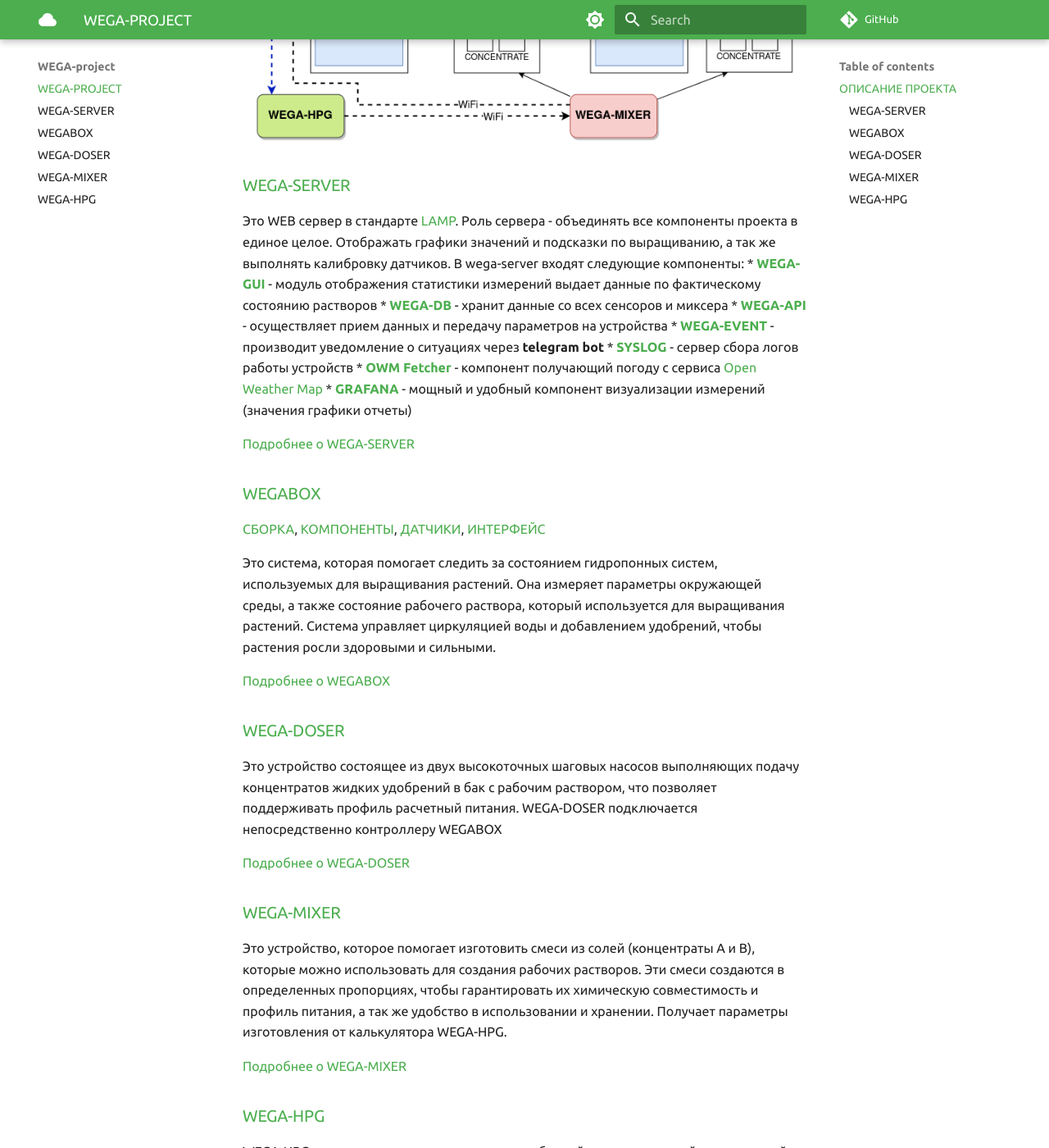
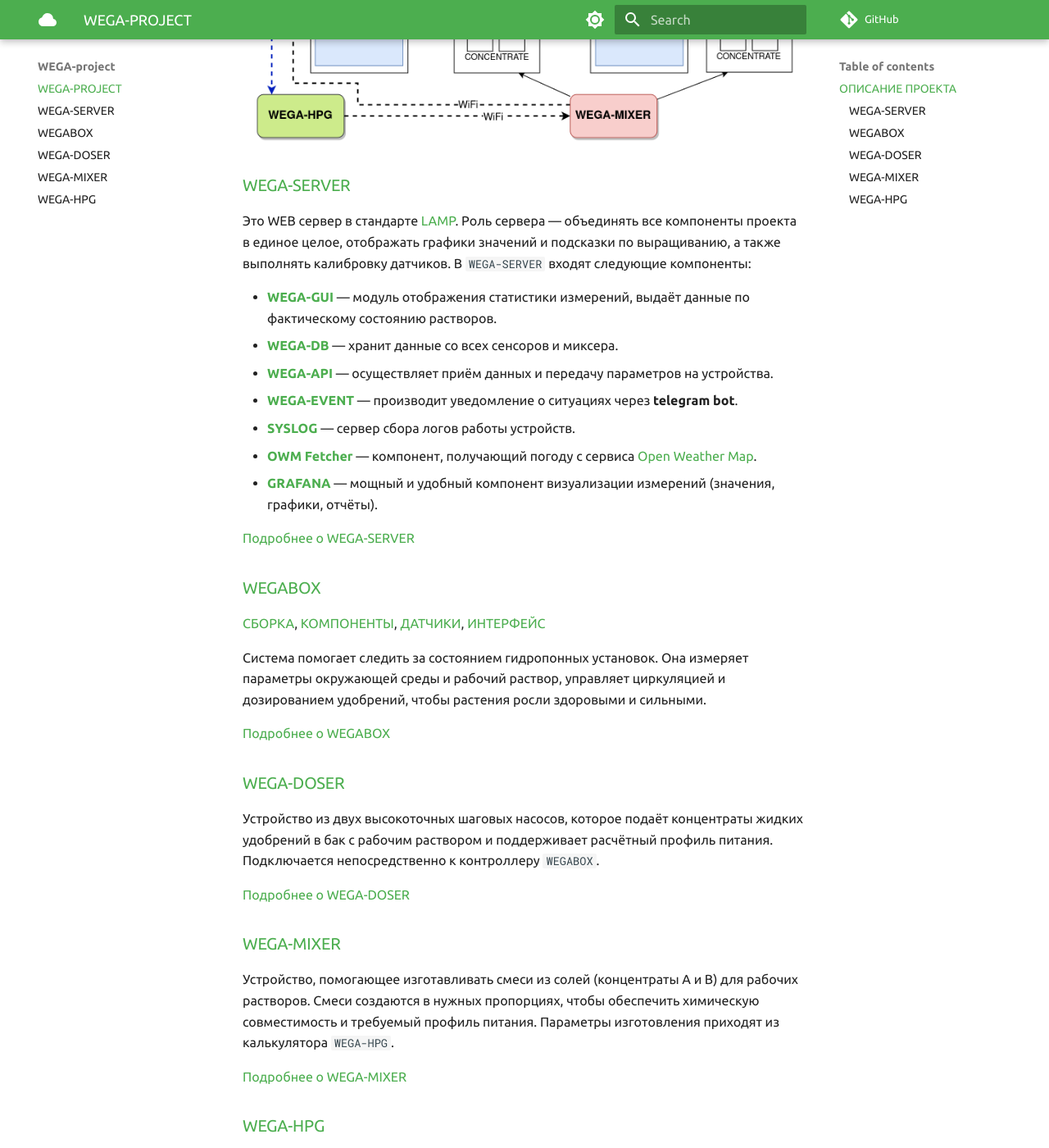
Before and after one commit to WEGA-project/wiki, an MkDocs documentation site: the page built from docs/index.md, in a window 1280 px wide and 1400 px high, scrolled down 1293 px. Shown: the whole window at 82% size. Built offline with MkDocs 1.6.1 and Material for MkDocs 9.7.7, drawn with Linux system fonts in a browser that asks for light colours; comment, search, counter and statistics services are not loaded; some of the changed text lies outside the part shown.

Commit message:
Fix Markdown formatting on main page

```diff
--- a/docs/index.md
+++ b/docs/index.md
@@ -16,14 +16,15 @@
 
 ### [WEGA-SERVER](wega-server.md)
 
-Это WEB сервер в стандарте [LAMP](https://ru.wikipedia.org/wiki/LAMP). Роль сервера - объединять все компоненты проекта в единое целое. Отображать графики значений и подсказки по выращиванию, а так же выполнять калибровку датчиков. В wega-server входят следующие компоненты:
-*   **[WEGA-GUI](wega-gui.md)** - модуль отображения статистики измерений выдает данные по фактическому состоянию растворов
-*   **[WEGA-DB](wega-db.md)** - хранит данные со всех сенсоров и миксера
-*   **[WEGA-API](wega-api.md)** - осуществляет прием данных и передачу параметров на устройства
-*   **[WEGA-EVENT](wega-event.md)** - производит уведомление о ситуациях через **telegram bot**
-*   **[SYSLOG](syslog.md)** - сервер сбора логов работы устройств
-*   **[OWM Fetcher](owm-fetcher.md)** - компонент получающий погоду с сервиса [Open Weather Map](https://openweathermap.org/)
-*   **[GRAFANA](grafana.md)** - мощный и удобный компонент визуализации измерений (значения графики отчеты)
+Это WEB сервер в стандарте [LAMP](https://ru.wikipedia.org/wiki/LAMP). Роль сервера — объединять все компоненты проекта в единое целое, отображать графики значений и подсказки по выращиванию, а также выполнять калибровку датчиков. В `WEGA-SERVER` входят следующие компоненты:
+
+- **[WEGA-GUI](wega-gui.md)** — модуль отображения статистики измерений, выдаёт данные по фактическому состоянию растворов.
+- **[WEGA-DB](wega-db.md)** — хранит данные со всех сенсоров и миксера.
+- **[WEGA-API](wega-api.md)** — осуществляет приём данных и передачу параметров на устройства.
+- **[WEGA-EVENT](wega-event.md)** — производит уведомление о ситуациях через **telegram bot**.
+- **[SYSLOG](syslog.md)** — сервер сбора логов работы устройств.
+- **[OWM Fetcher](owm-fetcher.md)** — компонент, получающий погоду с сервиса [Open Weather Map](https://openweathermap.org/).
+- **[GRAFANA](grafana.md)** — мощный и удобный компонент визуализации измерений (значения, графики, отчёты).
 
 [Подробнее о WEGA-SERVER](wega-server.md)
 
@@ -31,24 +32,24 @@
 
 [СБОРКА](wegabox-kit.md), [КОМПОНЕНТЫ](wegabox-components.md), [ДАТЧИКИ](wegabox-sensors.md), [ИНТЕРФЕЙС](wegabox-interface.md)
 
-Это система, которая помогает следить за состоянием гидропонных систем, используемых для выращивания растений. Она измеряет параметры окружающей среды, а также состояние рабочего раствора, который используется для выращивания растений. Система управляет циркуляцией воды и добавлением удобрений, чтобы растения росли здоровыми и сильными.
+Система помогает следить за состоянием гидропонных установок. Она измеряет параметры окружающей среды и рабочий раствор, управляет циркуляцией и дозированием удобрений, чтобы растения росли здоровыми и сильными.
 
 [Подробнее о WEGABOX](wega-box.md)
 
 ### [WEGA-DOSER](wega-doser.md)
 
-Это устройство состоящее из двух высокоточных шаговых насосов выполняющих подачу концентратов жидких удобрений в бак с рабочим раствором, что позволяет поддерживать профиль расчетный питания. WEGA-DOSER подключается непосредственно контроллеру WEGABOX
+Устройство из двух высокоточных шаговых насосов, которое подаёт концентраты жидких удобрений в бак с рабочим раствором и поддерживает расчётный профиль питания. Подключается непосредственно к контроллеру `WEGABOX`.
 
 [Подробнее о WEGA-DOSER](wega-doser.md)
 
 ### [WEGA-MIXER](wega-mixer.md)
 
-Это устройство, которое помогает изготовить смеси из солей (концентраты A и B), которые можно использовать для создания рабочих растворов. Эти смеси создаются в определенных пропорциях, чтобы гарантировать их химическую совместимость и профиль питания, а так же удобство в использовании и хранении. Получает параметры изготовления от калькулятора WEGA-HPG.
+Устройство, помогающее изготавливать смеси из солей (концентраты A и B) для рабочих растворов. Смеси создаются в нужных пропорциях, чтобы обеспечить химическую совместимость и требуемый профиль питания. Параметры изготовления приходят из калькулятора `WEGA-HPG`.
 
 [Подробнее о WEGA-MIXER](wega-mixer.md)
 
 ### [WEGA-HPG](wega-hpg.md)
 
-WEGA-HPG - калькулятор для изготовления удобрений из простых солей с поддержкой множества платформ (Windows, Linux, Mac) . Он позволяет проводить расчеты для создания рабочих растворов, в том числе учитывая данные от WEGA-SERVER и управлять устройством WEGA-MIXER для создания смесей.
+`WEGA-HPG` — калькулятор для изготовления удобрений из простых солей с поддержкой Windows, Linux и Mac. Позволяет рассчитывать рабочие растворы, учитывать данные от `WEGA-SERVER` и управлять `WEGA-MIXER`.
 
 [Подробнее о WEGA-HPG](wega-hpg.md)
```
